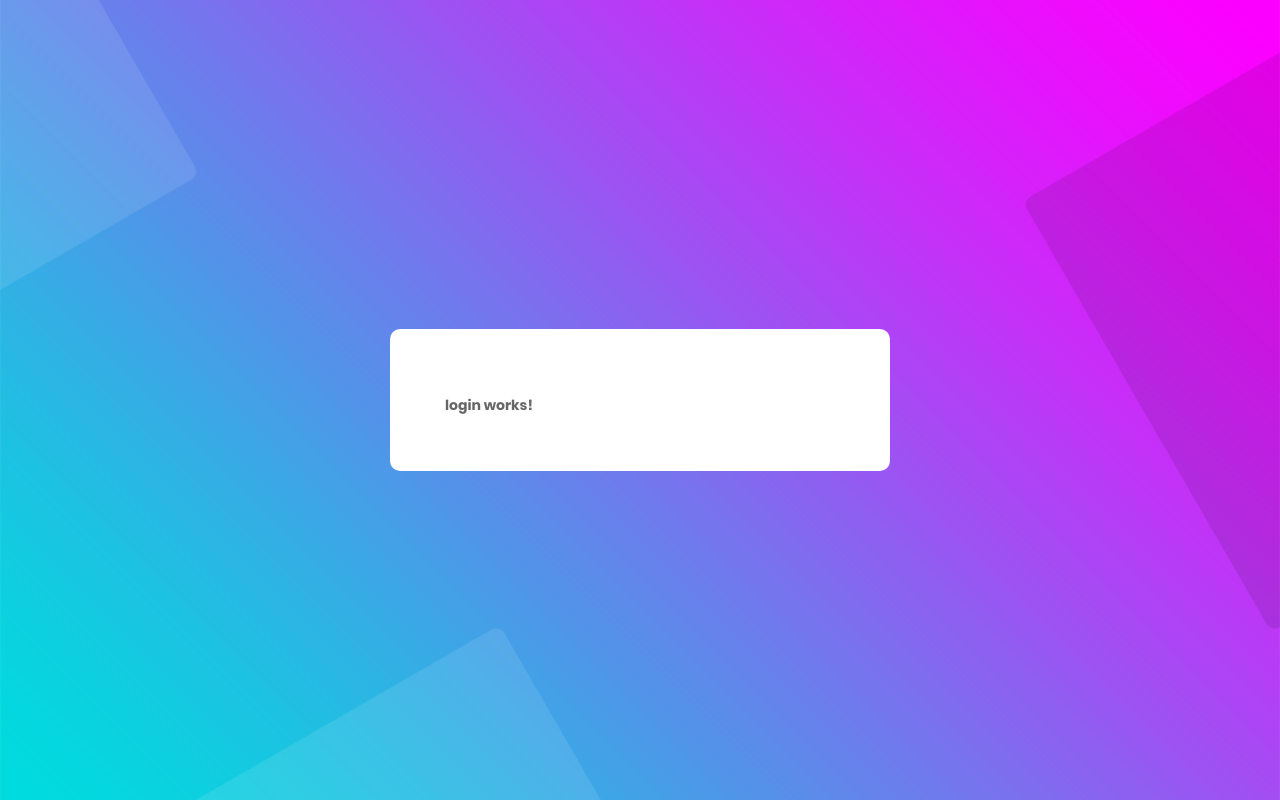
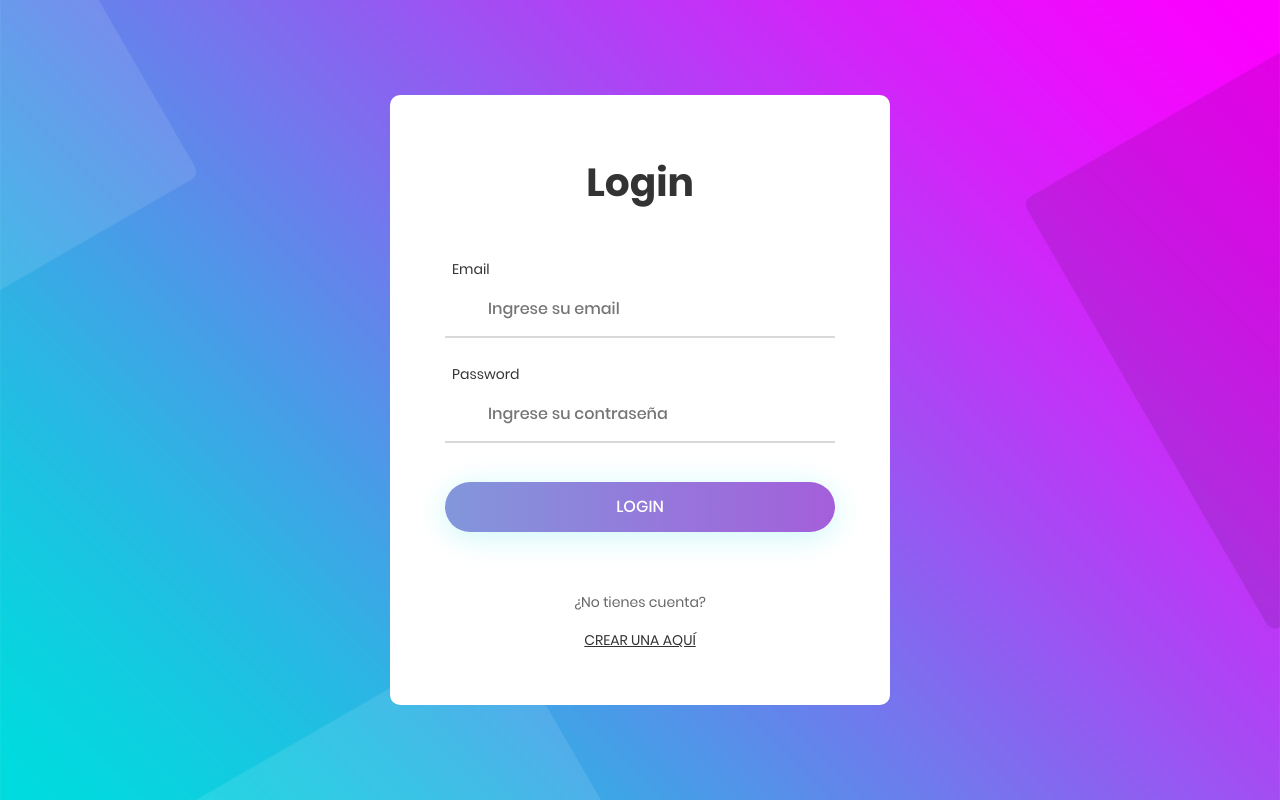
Before and after one commit to alejahndro02/authApp, an Angular app: page /auth/login in a window 1280 px wide. Built offline with nearby package versions, Linux system fonts and the light colour scheme.

Commit message:
se maqueto la vista del componente de login

```diff
--- a/src/app/auth/pages/login/login.component.html
+++ b/src/app/auth/pages/login/login.component.html
@@ -1 +1,45 @@
-<p>login works!</p>
+<form class="login100-form"
+    autocomplete="off">
+
+    <span class="login100-form-title p-b-49">
+        Login
+    </span>
+
+    <div class="wrap-input100 m-b-23">
+        <span class="label-input100">Email</span>
+        <input class="input100"
+               type="email"
+               placeholder="Ingrese su email">
+        <span class="focus-input100"></span>
+    </div>
+
+    <div class="wrap-input100">
+        <span class="label-input100">Password</span>
+        <input class="input100"
+               type="password"
+               placeholder="Ingrese su contraseña">
+        <span class="focus-input100"></span>
+    </div>
+
+    <div class="text-right p-t-8 p-b-31"></div>
+
+    <div class="container-login100-form-btn">
+        <div class="wrap-login100-form-btn">
+            <div class="login100-form-bgbtn"></div>
+            <button class="login100-form-btn"
+                type="submit">
+                Login
+            </button>
+        </div>
+    </div>
+
+    <div class="flex-col-c p-t-60">
+        <span class="txt1 p-b-17">
+            ¿No tienes cuenta?
+        </span>
+
+        <a routerLink="/auth/registro" class="txt2">
+            Crear una aquí
+        </a>
+    </div>
+</form>
```
